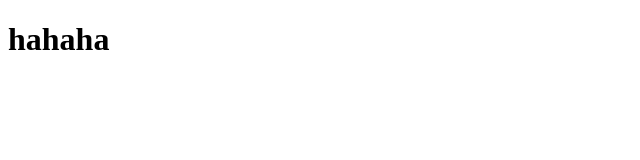
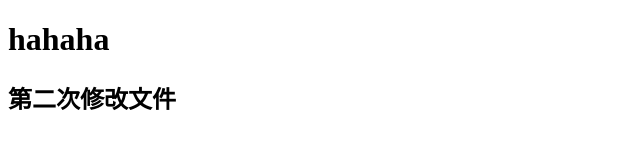
Before and after one commit to panyibin1/git-demo, a plain HTML site: page index.html in a window 1280 px wide. Shown: the whole page, without its empty margins (0-640 px from the left). Drawn offline with Linux system fonts and the light colour scheme.

Commit message:
新建了一个readme.md文件，修改了首页

```diff
--- a/index.html
+++ b/index.html
@@ -8,5 +8,6 @@
 </head>
 <body>
 	<h1>hahaha</h1>
+	<h2>第二次修改文件</h2>
 </body>
 </html>
```
